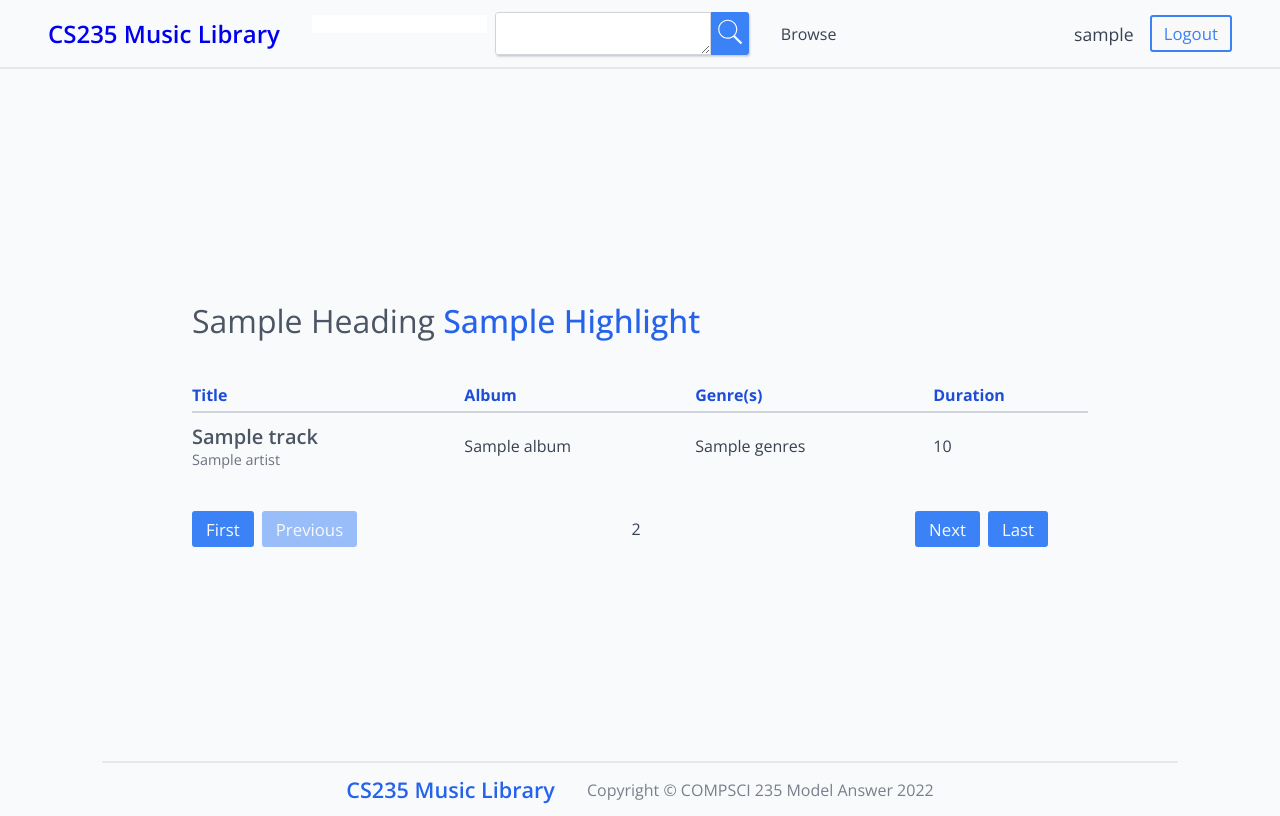
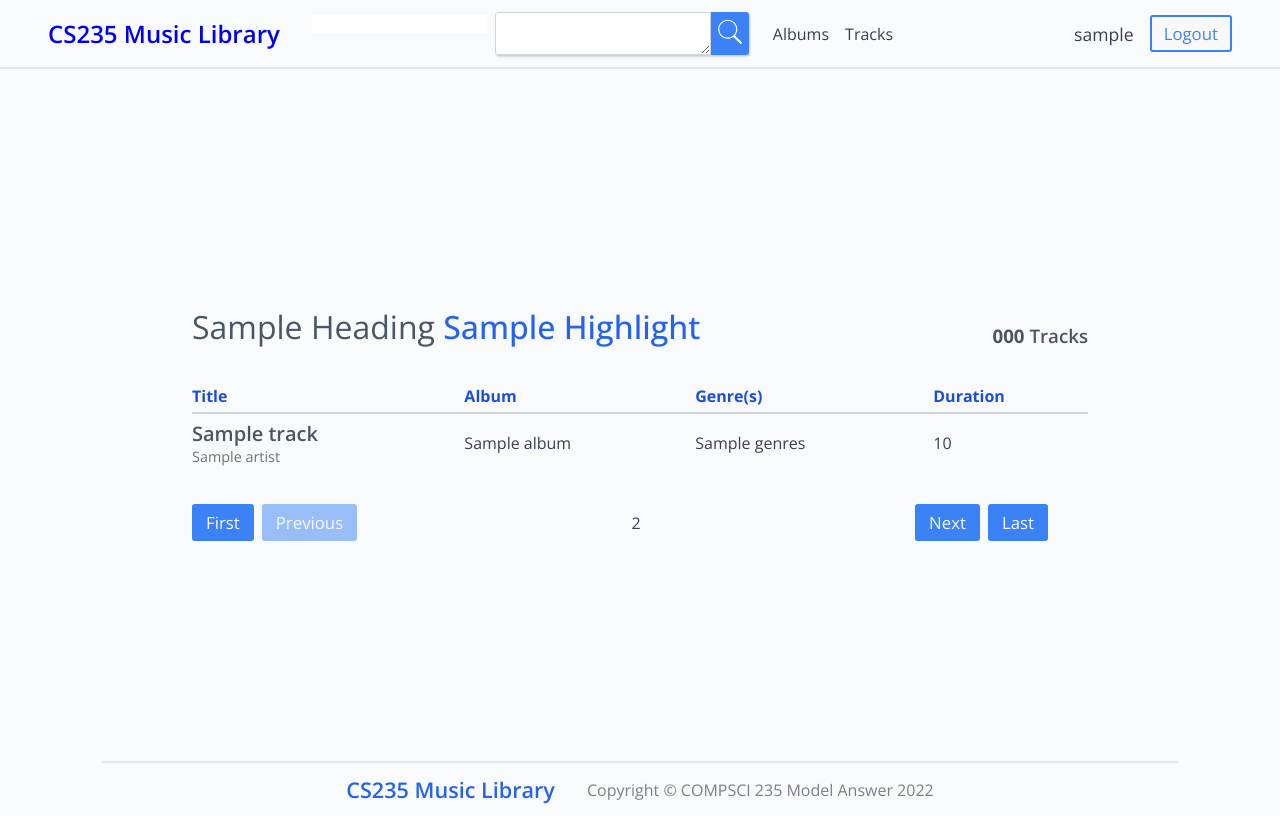
Before and after one commit to yunwi5/music-library, a Flask app: template music/templates/tracks/browse.html in a window 1280 px wide. Run offline with Flask 2, Linux system fonts and the light colour scheme; the template is opened without the code that fills it: most values are stand-ins (such as "Sample title", 1, 10 or a date in 2020); form fields are guessed from the names that the template uses; parts of the project's set-up code (start-up, migrations or seed data) failed here and were passed over.

Commit message:
Implement albums browsing page

```diff
--- a/music/__init__.py
+++ b/music/__init__.py
@@ -42,6 +42,10 @@ def create_app(test_config=None):
         from .tracks import tracks
         app.register_blueprint(tracks.tracks_blueprint)
 
+        # Album blueprint
+        from .albums import albums
+        app.register_blueprint(albums.albums_blueprint)
+
         # Utility blueprint
         from .utilities import utilities
         app.register_blueprint(utilities.utilities_blueprint)
--- a/music/static/css/browse.css
+++ b/music/static/css/browse.css
@@ -1,34 +1,45 @@
-#tracks {
+/* Album and track browsing page common styling */
+#browse {
     display: flex;
     padding: 3rem 15%;
     gap: 2rem;
     align-items: stretch;
 }
 
-.tracks-header {
+.browse-header {
+    display: flex;
+    justify-content: space-between;
+    align-items: center;
+
     text-transform: capitalize;
     color: var(--color-primary-7);
 }
 
-.tracks-header .heading {
+.browse-header .heading-text {
     color: var(--color-gray-7);
     font-weight: 400;
 }
 
-.tracks-header .highlight {
+.browse-header .highlight {
     color: var(--color-primary-7);
 }
 
-.track-table {
-    border-collapse: separate;
-    border-spacing: 0px 5px;
+.browse__subheading {
+    align-self: flex-end;
+    color: var(--color-gray-7);
+    font-weight: 600;
 }
 
-.track-table__head {
+.browse-table {
+    border-collapse: separate;
+    border-spacing: 0px 0px;
+}
+
+.browse-table__head {
     border-bottom: 2.5px solid var(--color-gray-4);
 }
 
-.track-table__head th {
+.browse-table__head th {
     text-align: left;
     padding: 5px 0;
     color: var(--color-primary-8);
@@ -36,24 +47,36 @@
     border-collapse: separate;
 }
 
-.track-table__head th:not(:last-child) {
+.browse-table__head th:not(:last-child) {
     padding-right: 1.5rem;
 }
 
-.track-row:hover,
-.tracks-row:hover {
-    background-color: var(--color-primary-1);
+.browse-row:hover {
+    /* background-color: var(--color-primary-2) !important; */
+    /* filter: brightness(104.5%); */
+    background-color: var(--color-primary-1) !important;
 }
 
-.genres-row .genres-cell {
-    margin-top: -5px;
-    padding: 7px 0;
+.browse-row:nth-of-type(2n) {
+    background-color: var(--color-gray-2);
 }
 
-.track-row td {
-    padding: 5px 0;
+.browse-row td {
+    padding: 6px 0;
 }
 
+/* Album browsing page styling */
+.album-row .album-title {
+    font-weight: 600;
+    color: var(--color-gray-7);
+    cursor: pointer;
+}
+
+.album-row td {
+    padding: 13.5px 0;
+}
+
+/* Track browsing page styling */
 .track-row .track-heading {
     display: flex;
     flex-direction: column;
@@ -71,25 +94,28 @@
     color: var(--color-gray-6);
 }
 
-/* Tracks Navigation */
-.tracks-nav {
+.genres-cell {
+    margin-top: -5px;
+    padding: 7px 0;
+}
+
+/* Navigation */
+.browse-nav {
     display: flex;
     align-items: center;
-    /* justify-content: center; */
-    /* gap: 5rem; */
     margin-bottom: 1rem;
 }
 
-.tracks-nav .pave-nav {
+.browse-nav .pave-nav {
     display: flex;
     gap: 0.5rem;
 }
 
-.tracks-nav .pave-nav:last-child {
+.browse-nav .pave-nav:last-child {
     margin-right: 2.5rem;
 }
 
-.tracks-nav .page {
+.browse-nav .page {
     flex: 1;
     text-align: center;
 }
--- a/music/static/css/header.css
+++ b/music/static/css/header.css
@@ -77,12 +77,21 @@
     align-items: center;
     justify-content: space-between;
     gap: 1rem;
+    margin-left: -0.5rem;
+}
+
+.header__nav-items,
+.header__nav-auth {
+    display: flex;
+    align-items: center;
+}
+
+.header__nav-items {
+    gap: 1rem;
 }
 
 .header__nav-auth {
-    display: flex;
     gap: 0.5rem;
-    align-items: center;
 }
 
 /* Header user name indication */
--- a/music/static/css/main.css
+++ b/music/static/css/main.css
@@ -76,6 +76,10 @@ h3,
 h4,
 h5 {
     font-weight: 500;
+}
+
+strong {
+    font-weight: 700;
 }
 
 input,
--- a/music/templates/home/home.html
+++ b/music/templates/home/home.html
@@ -7,6 +7,8 @@
         {% if not user_name %}
         <!-- Only show the register link if the user is not authenticated. -->
         <a href="{{ url_for('authentication_bp.register') }}" class="home__btn btn btn-fill">Get Started</a>
+        {% else %}
+        <a href="{{ url_for('albums_bp.browse_albums') }}" class="home__btn btn btn-fill">Explore Albums</a>
         {% endif %}
 
 
--- a/music/templates/partials/header.html
+++ b/music/templates/partials/header.html
@@ -24,7 +24,8 @@
 
     <nav class="header__nav">
         <div class="header__nav-items">
-            <a class="link" href="{{ url_for('tracks_bp.browse_tracks') }}">Browse</a>
+            <a class="link" href="{{ url_for('albums_bp.browse_albums') }}">Albums</a>
+            <a class="link" href="{{ url_for('tracks_bp.browse_tracks') }}">Tracks</a>
         </div>
         <div class="header__nav-auth">
             <!-- If the username is not found, that means user is not authenticated. So show login and register links -->
--- a/music/templates/tracks/browse.html
+++ b/music/templates/tracks/browse.html
@@ -1,21 +1,25 @@
-{% extends 'layout.html' %} {% block content %}
-<main id="tracks">
-    <header class="tracks-header">
+{% extends 'layout.html' %}
+
+{% block content %}
+<main id="browse">
+    <header class="browse-header">
         {% if not highlight %}
         <!-- Mark up for normal browsing page title heading -->
-        <h1>{{heading}}</h1>
+        <h1 class="browse__heading">{{heading}}</h1>
         {% else %}
         <!-- Mark up for the heading containing highlight such as search key 'Artist', 'Author' that should be emphasized -->
-        <h1>
-            <span class="heading">{{heading}}</span>
+        <h1 class="browse__heading">
+            <span class="heading-text">{{heading}}</span>
             <span class="highlight">{{highlight}}</span>
         </h1>
         {% endif %}
+
+        <h3 class="browse__subheading"><strong>{{number_of_tracks}}</strong> Tracks</h3>
     </header>
 
     <!-- Tracks table layout -->
-    <table class="track-table">
-        <thead class="track-table__head">
+    <table class="browse-table track-table">
+        <thead class="browse-table__head">
             <tr>
                 <th>Title</th>
                 <th>Album</th>
@@ -23,9 +27,9 @@
                 <th>Duration</th>
             </tr>
         </thead>
-        <tbody class="track-table__body">
+        <tbody class="browse-table__body">
             {% for track in tracks %}
-            <tr class="track-row">
+            <tr class="browse-row track-row">
                 <td class="track-heading">
                     <a href="{{track.track_detail_url}}" class="link track-heading__title">{{track.title}}</a>
                     <span class="track-heading__artist">{{track.artist}}</span>
@@ -42,7 +46,7 @@
 
     <!-- Page navigation -->
     <footer>
-        <nav class="tracks-nav">
+        <nav class="browse-nav">
             <div class="pave-nav">
                 {% if first_tracks_url %}
                 <button class="btn btn-fill" onclick="location.href='{{first_tracks_url}}'">First</button>
--- a/music/templates/tracks/track_detail.html
+++ b/music/templates/tracks/track_detail.html
@@ -24,7 +24,8 @@
             </div>
         </article>
         <div class="track-action">
-            <a href="{{track.track_url}}" class="link">More About This Track</a>
+            <!-- Open external track page in a new tab -->
+            <a href="{{track.track_url}}" target="_blank" class="link">More About This Track</a>
 
             <!-- Show add review button only if there is no review by the current user -->
             {% if not user_review %}
--- a/music/tracks/services.py
+++ b/music/tracks/services.py
@@ -1,7 +1,7 @@
 from typing import List
 
 from music.adapters.repository import AbstractRepository
-from music.domainmodel.user import Track
+from music.domainmodel.track import Track
 from music.domainmodel.review import Review
 
 
@@ -32,7 +32,7 @@ def get_number_of_tracks(repo: AbstractRepository):
     return repo.get_number_of_tracks()
 
 
-def get_tracks_for_page(page_index: int, tracks_per_page: str, repo: AbstractRepository):
+def get_tracks_for_page(page_index: int, tracks_per_page: int, repo: AbstractRepository):
     if type(page_index) is not int:
         raise InvalidPageException('Page should be a type integer')
     if page_index < 0:
--- a/music/tracks/tracks.py
+++ b/music/tracks/tracks.py
@@ -57,6 +57,7 @@ def browse_tracks():
         search_form=SearchForm(),
         user_name=user_name,
         tracks=page_tracks,
+        number_of_tracks=num_tracks,
         first_tracks_url=first_tracks_url,
         prev_tracks_url=prev_tracks_url,
         next_tracks_url=next_tracks_url,
@@ -128,6 +129,7 @@ def search_tracks():
         search_form=search_form,
         user_name=user_name,
         tracks=searched_page_tracks,
+        number_of_tracks=number_of_searched_tracks,
         first_tracks_url=first_tracks_url,
         prev_tracks_url=prev_tracks_url,
         next_tracks_url=next_tracks_url,
```
Also changed, not shown: music/adapters/memory_repository.py (+9 -0 lines), music/adapters/repository.py (+13 -0 lines), music/albums/albums.py (added, +65 -0 lines), music/albums/services.py (added, +67 -0 lines), music/templates/albums/browse_albums.html (added, +73 -0 lines).
